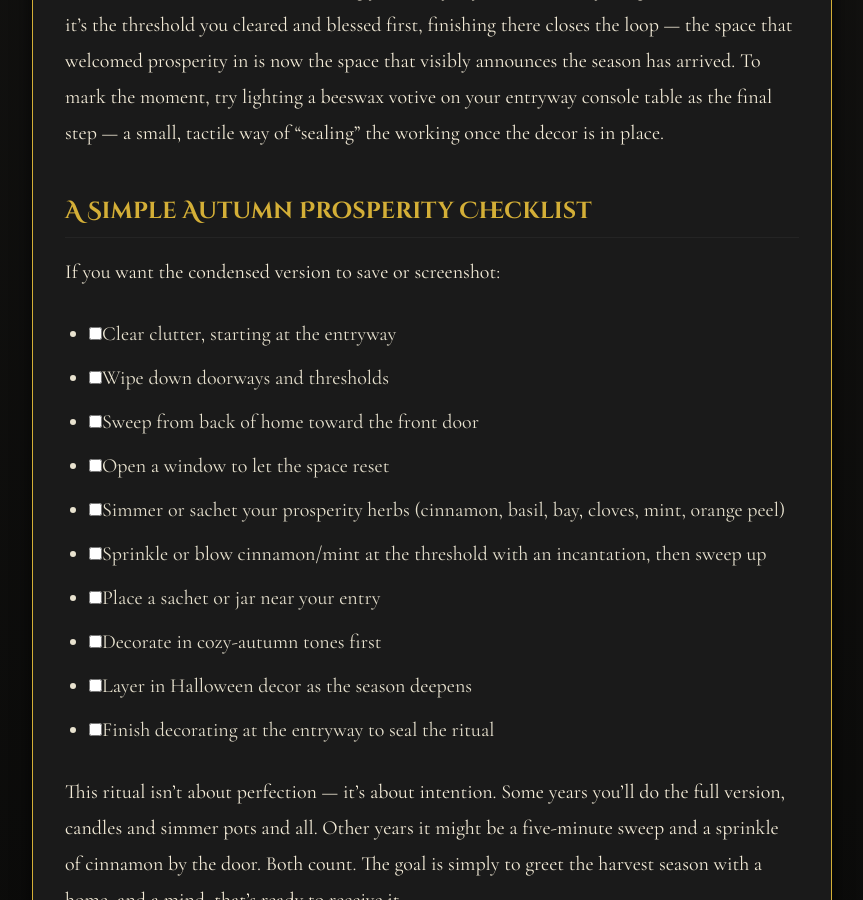
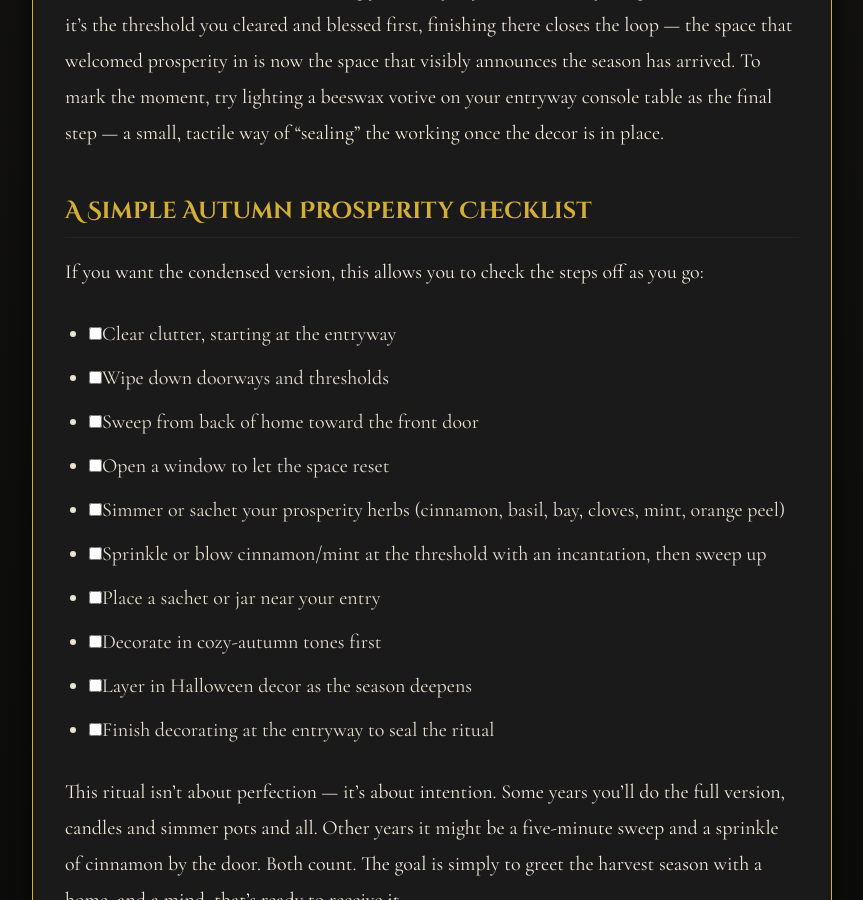
Before and after one commit to maf187/the-gilded-sigil, a Jekyll site: the page built from _posts/2026-09-03-autumn-abundance:-a-prosperity-cleansing-ritual-for-the-harvest-season.md, in a window 1280 px wide and 900 px high, scrolled down 4374 px. Shown: the whole window, without its empty margins (208-1071 px from the left). Built offline with Jekyll 4.4.1, drawn with Linux system fonts in a browser that asks for light colours.

Commit message:
Revise checklist phrasing for autumn ritual
Updated the checklist wording for clarity.

```diff
--- a/_posts/2026-09-03-autumn-abundance:-a-prosperity-cleansing-ritual-for-the-harvest-season.md
+++ b/_posts/2026-09-03-autumn-abundance:-a-prosperity-cleansing-ritual-for-the-harvest-season.md
@@ -60,7 +60,7 @@ A nice ritual note: consider decorating your entryway last, once everything else
 
 ## A Simple Autumn Prosperity Checklist
 
-If you want the condensed version to save or screenshot:
+If you want the condensed version, this allows you to check the steps off as you go:
 
 - [ ] Clear clutter, starting at the entryway
 - [ ] Wipe down doorways and thresholds
```
